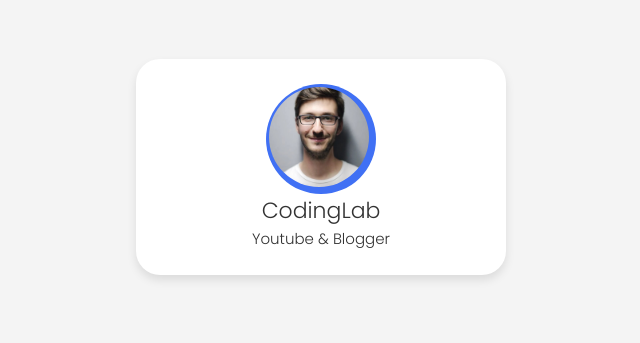
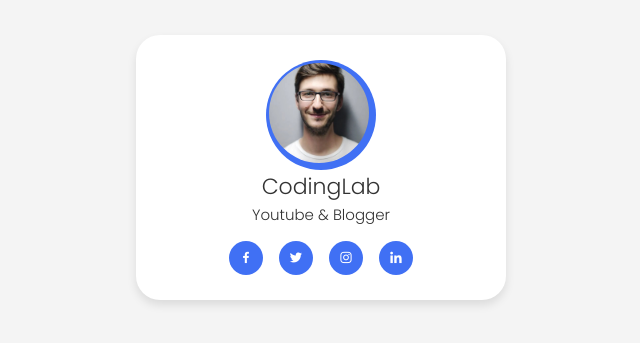
Before and after one commit to Shajedul-Shazid/1.-responsive-profile-card, a plain HTML site: page index.html in a window 1280 px wide. Shown: the part 233-576 px from the top of the page, without its empty margins (319-959 px from the left). Drawn offline with nearby package versions, Linux system fonts and the light colour scheme; a web font is replaced by a local one.

Commit message:
icon section added

```diff
--- a/index.html
+++ b/index.html
@@ -18,6 +18,12 @@
             <span class="name">CodingLab</span>
             <span class="job">Youtube & Blogger</span>
         </div>
+        <div class="media-buttons">
+            <a href="#" class="link"><i class='bx bxl-facebook'></i></a>
+            <a href="#" class="link"><i class='bx bxl-twitter'></i></a>
+            <a href="#" class="link"><i class='bx bxl-instagram'></i></a>
+            <a href="#" class="link"><i class='bx bxl-linkedin'></i></a>
+        </div>
     </div>
 
 </body>
--- a/style.css
+++ b/style.css
@@ -53,3 +53,21 @@ body{
     font-size: 15px;
     font-weight: 400;
 }
+.profile-card .media-buttons{
+    display: flex;
+    align-items: center;
+    margin-top: 15px;
+}
+.media-buttons .link{
+    display: flex;
+    align-items: center;
+    justify-content: center;
+    color: #fff;
+    font-size: 15px;
+    height: 34px;
+    width: 34px;
+    border-radius: 50%;
+    margin: 0 8px;
+    background-color: #4070f4;
+    text-decoration: none;
+}
```
